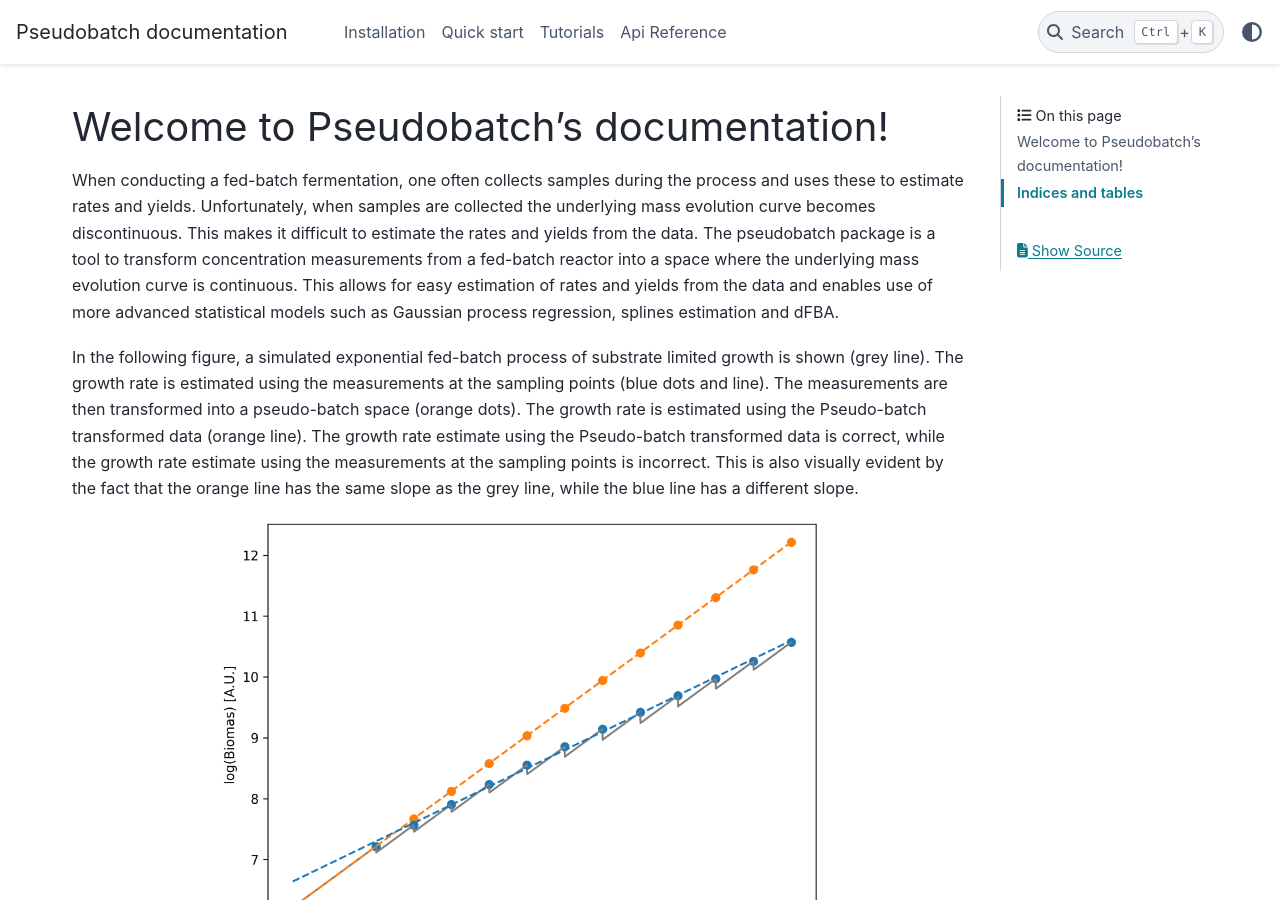
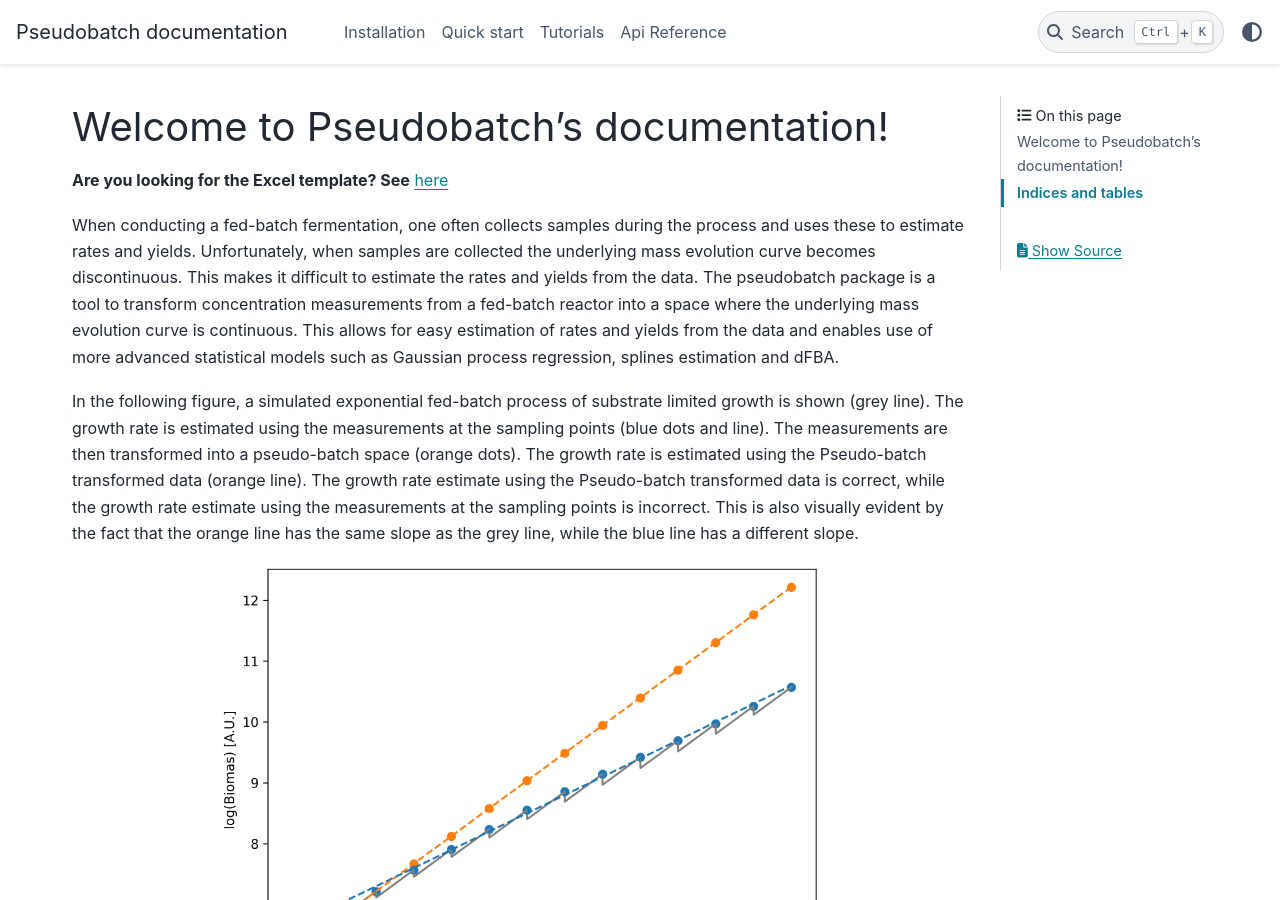
Before and after one commit to biosustain/pseudobatch, a Sphinx documentation site: the page built from docs/source/index.rst, in a window 1280 px wide and 900 px high. Built offline with Sphinx 7.4.7 and the PyData theme 0.15.4, drawn with Linux system fonts in a browser that asks for light colours.

Commit message:
Added link to Excel template on front page of docs

```diff
--- a/docs/source/index.rst
+++ b/docs/source/index.rst
@@ -5,6 +5,7 @@
 
 Welcome to Pseudobatch's documentation!
 =======================================
+**Are you looking for the Excel template? See** `here <https://github.com/biosustain/pseudobatch/tree/main/excel-pseudobatch>`_
 
 When conducting a fed-batch fermentation, one often collects samples during the process and uses these to estimate rates and yields. Unfortunately, when samples are collected the underlying mass evolution curve becomes discontinuous. This makes it difficult to estimate the rates and yields from the data. The pseudobatch package is a tool to transform concentration measurements from a fed-batch reactor into a space where the underlying mass evolution curve is continuous. This allows for easy estimation of rates and yields from the data and enables use of more advanced statistical models such as Gaussian process regression, splines estimation and dFBA.
 
```
